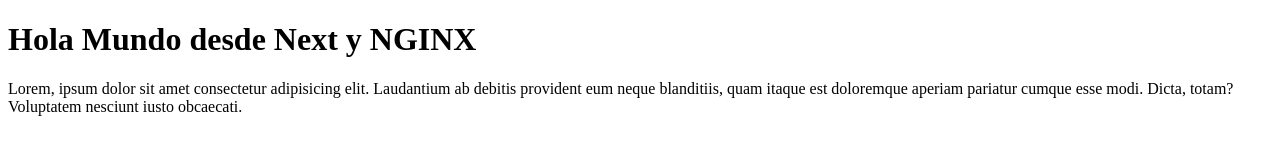
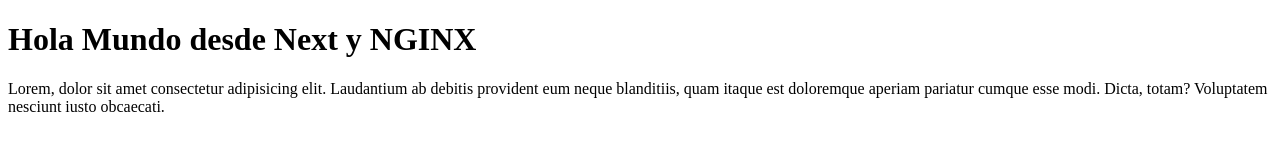
Before and after one commit to morgadodesarrollador/jenkinsPTienda, a plain HTML site: page app_next/index.html in a window 1280 px wide. Drawn offline with Linux system fonts and the light colour scheme.

Commit message:
app nest

```diff
--- a/app_next/index.html
+++ b/app_next/index.html
@@ -8,6 +8,6 @@
 </head>
 <body>
     <h1>Hola Mundo desde Next  y NGINX</h1>
-    <p>Lorem, ipsum dolor sit amet consectetur adipisicing elit. Laudantium ab debitis provident eum neque blanditiis, quam itaque est doloremque aperiam pariatur cumque esse modi. Dicta, totam? Voluptatem nesciunt iusto obcaecati.</p>
+    <p>Lorem,  dolor sit amet consectetur adipisicing elit. Laudantium ab debitis provident eum neque blanditiis, quam itaque est doloremque aperiam pariatur cumque esse modi. Dicta, totam? Voluptatem nesciunt iusto obcaecati.</p>
 </body>
 </html>
```
Also changed, not shown: 2 other files.
